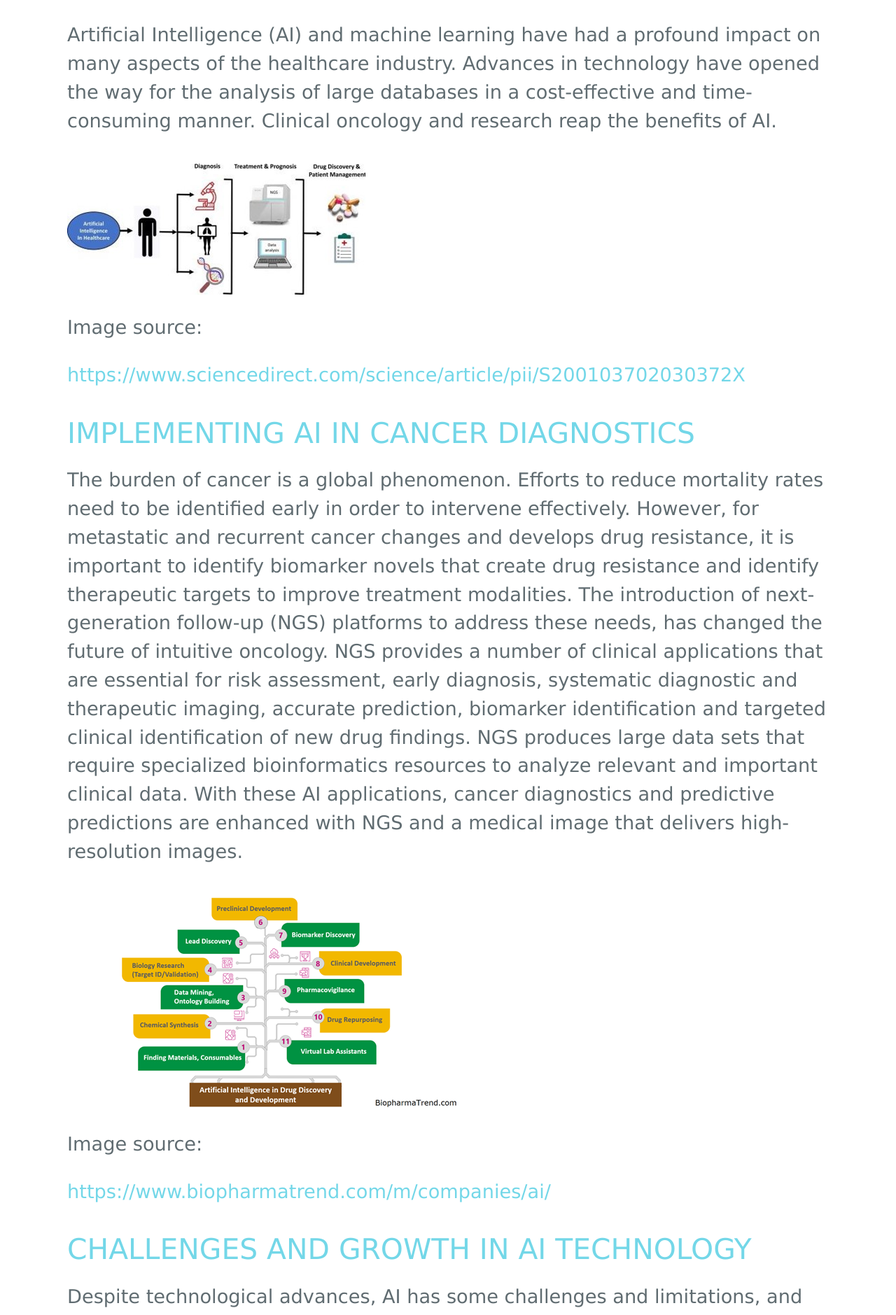
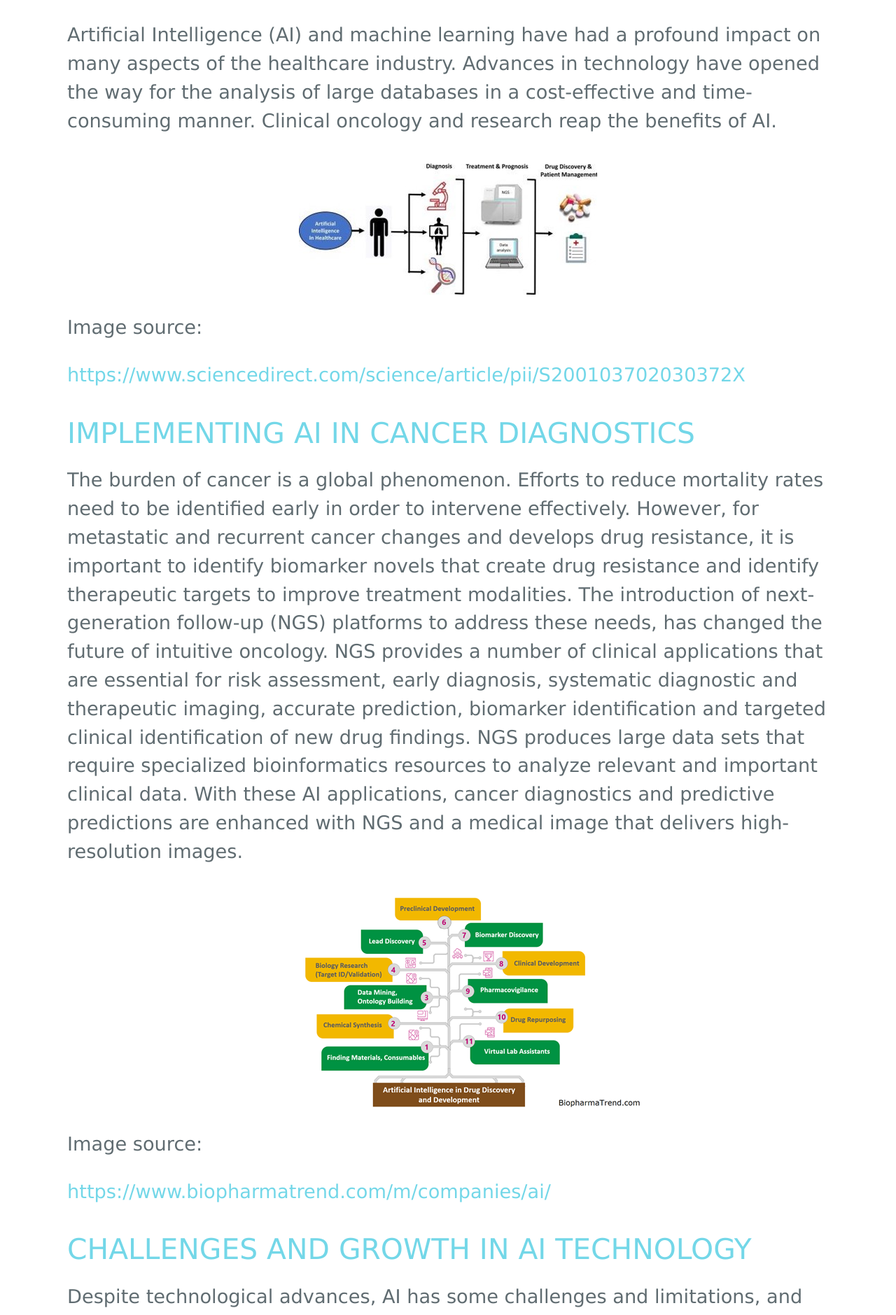
Before and after one commit to ChiomasCorner/Blessing-Anowai, a Jekyll site: the page built from index.html, in a window 1280 px wide. Shown: the part 697-2576 px from the top of the page at 70% size. Built offline with Jekyll 4.4.1, drawn with Linux system fonts in a browser that asks for light colours; the list of posts is cut into pages by our own code.

Commit message:
Update cayman.css

```diff
--- a/css/cayman.css
+++ b/css/cayman.css
@@ -603,3 +603,7 @@ a:hover {
   color: white;
   text-align: center;
 }
+.images-section img {
+  margin: 0 auto;
+  display: block;
+}
```
